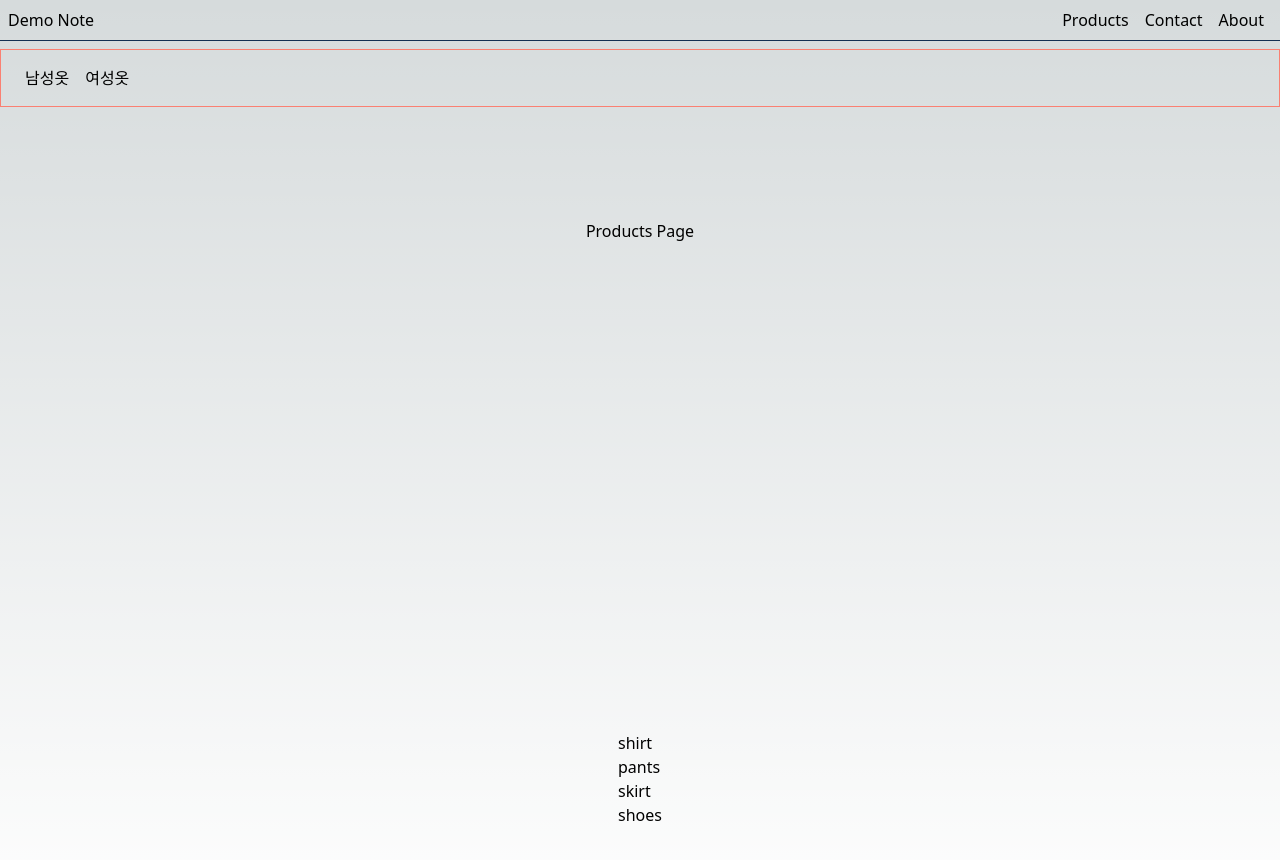
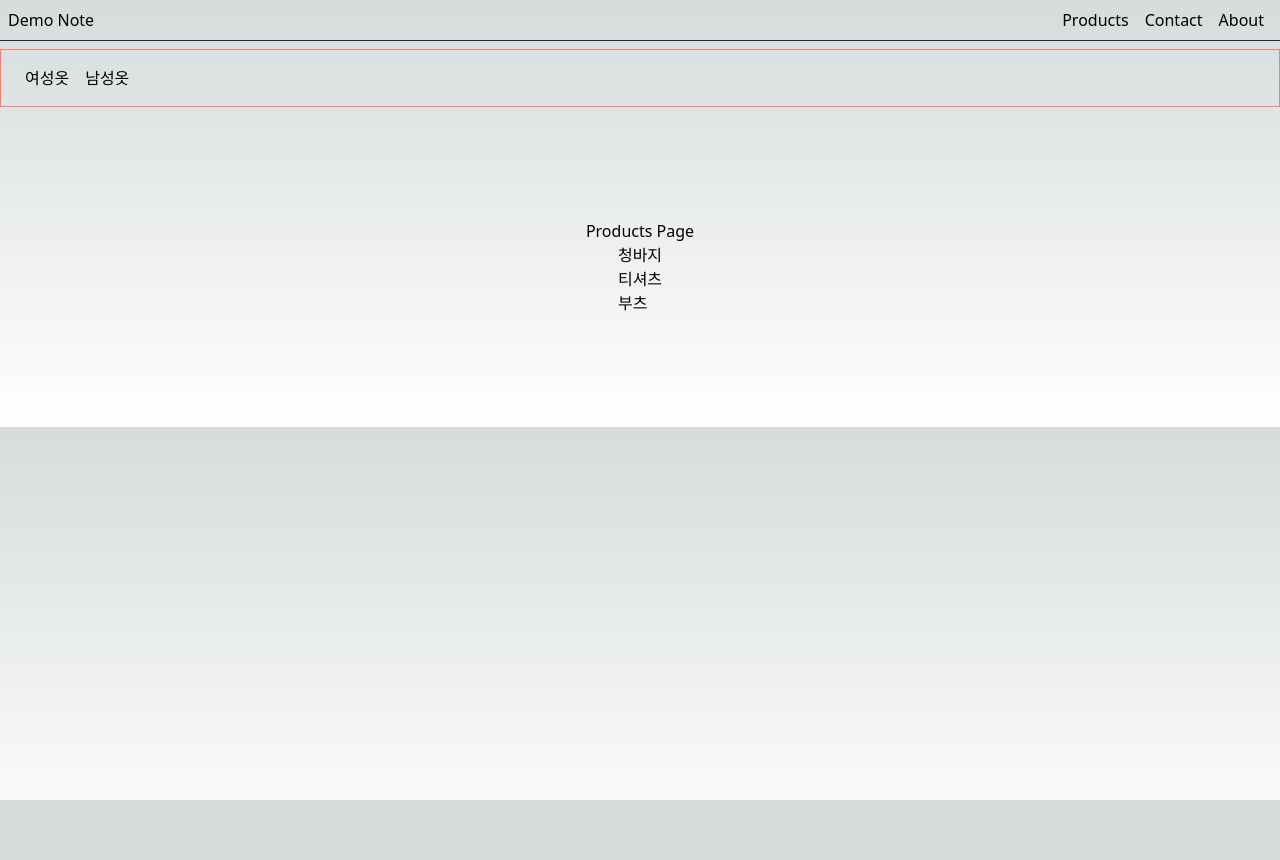
Before and after one commit to reeseo3o/note, a Next.js app: page /products in a window 1280 px wide. Shown: the top 860 px of the page. After the commit the page ends 800 px from the top, so only its background shows below. Built offline with nearby package versions, Linux system fonts and the light colour scheme.

Commit message:
add mock data and ISR

```diff
--- /dev/null
+++ b/data/products.json
@@ -0,0 +1,17 @@
+[
+  {
+    "id": "1234",
+    "name": "청바지",
+    "price": 5000
+  },
+  {
+    "id": "1235",
+    "name": "티셔츠",
+    "price": 5000
+  },
+  {
+    "id": "1236",
+    "name": "부츠",
+    "price": 5000
+  }
+]
--- a/src/app/[...404]/page.tsx
+++ /dev/null
@@ -1,4 +0,0 @@
-import { notFound } from "next/navigation";
-export default function ProductNotFoundPage() {
-  notFound();
-}
--- a/src/app/page.tsx
+++ b/src/app/page.tsx
@@ -1,7 +1,13 @@
+import Counter from '@/components/Counter';
+import os from 'os';
+
 export default function Home() {
+  console.log('hello!');
+  console.log('안녕~서버');
+  console.log(os.hostname());
   return (
-    <main className="flex min-h-screen flex-col items-center justify-between p-24">
-      Index
-    </main>
+    <>
+      <Counter />
+    </>
   );
 }
--- a/src/app/products/[slug]/page.tsx
+++ b/src/app/products/[slug]/page.tsx
@@ -1,22 +1,28 @@
-import { notFound } from "next/navigation";
+import { getProduct, getProducts } from '@/service/products';
+import { notFound } from 'next/navigation';
 
 type Props = {
   params: {
     slug: string;
   };
 };
-export default function PantsPage({ params }: Props) {
-  if (params.slug === "nothing") {
+export default async function ProductPage({ params: { slug } }: Props) {
+  const product = await getProduct(slug);
+
+  if (!product) {
     notFound();
   }
+  // 서버 파일에 있는 데이터 중 해당 제품의 정보 찾아 그걸 보여줌
   return (
     <main className="flex min-h-screen flex-col items-center justify-between p-24">
-      <div>{params.slug}Products Page</div>
+      <h1>{product.name} Products Page</h1>
     </main>
   );
 }
 
-export function generateStaticParams() {
-  const products = ["pants", "skirt"];
-  return products.map((product) => ({ slug: product }));
+export async function generateStaticParams() {
+  // 모든 제품의 페이지들 미리 만들어 둘 수 있게 해줄 것임(SSG)
+  const products = await getProducts();
+  // await 하지 않으면 promise 할당됨.
+  return products.map((product) => ({ slug: product.id }));
 }
--- a/src/app/products/layout.tsx
+++ b/src/app/products/layout.tsx
@@ -1,5 +1,5 @@
-import styles from "./layout.module.css";
-import Link from "next/link";
+import styles from './layout.module.css';
+import Link from 'next/link';
 export default function ProductsLayout({
   children,
 }: {
@@ -8,8 +8,8 @@ export default function ProductsLayout({
   return (
     <>
       <nav className={styles.nav}>
-        <Link href="/products/woman">남성옷</Link>
-        <Link href="/products/man">여성옷</Link>
+        <Link href="/products/woman">여성옷</Link>
+        <Link href="/products/man">남성옷</Link>
       </nav>
       <section className={styles.product}>{children}</section>
     </>
--- a/src/app/products/page.tsx
+++ b/src/app/products/page.tsx
@@ -1,15 +1,20 @@
-import Link from "next/link";
+import { getProducts } from '@/service/products';
+import Link from 'next/link';
 
-export default function ProductsPage() {
-  const products = ["shirt", "pants", "skirt", "shoes"];
+export const revalidate = 3;
+
+export default async function ProductsPage() {
+  // 서버 파일(DB)에 있는 제품의 리스트 읽어와서, 그것을 보여줌
+  const products = await getProducts();
+
   return (
-    <main className="flex min-h-screen flex-col items-center justify-between p-24">
+    <main className="flex flex-col items-center justify-between p-24">
       Products Page
       <div>
         <ul>
-          {products.map((product, index) => (
+          {products.map(({ id, name }, index) => (
             <li key={index}>
-              <Link href={`products/${product}`}>{product}</Link>
+              <Link href={`products/${id}`}>{name}</Link>
             </li>
           ))}
         </ul>
--- /dev/null
+++ b/src/components/Counter.tsx
@@ -0,0 +1,14 @@
+'use client';
+import { useState } from 'react';
+
+export default function Counter() {
+  const [count, setCount] = useState(0);
+  console.log('안녕~클라이언트');
+
+  return (
+    <>
+      <p>{count}</p>
+      <button onClick={() => setCount((num) => num + 1)}>+</button>
+    </>
+  );
+}
--- /dev/null
+++ b/src/service/products.ts
@@ -0,0 +1,18 @@
+import path from 'path';
+import { promises as fs } from 'fs';
+
+export type Product = {
+  id: string;
+  name: string;
+  price: number;
+};
+export async function getProducts(): Promise<Product[]> {
+  const filePath = path.join(process.cwd(), 'data', 'products.json');
+  const data = await fs.readFile(filePath, 'utf-8');
+  return JSON.parse(data);
+}
+
+export async function getProduct(id: string): Promise<Product | undefined> {
+  const products = await getProducts();
+  return products.find((item) => item.id === id);
+}
```
